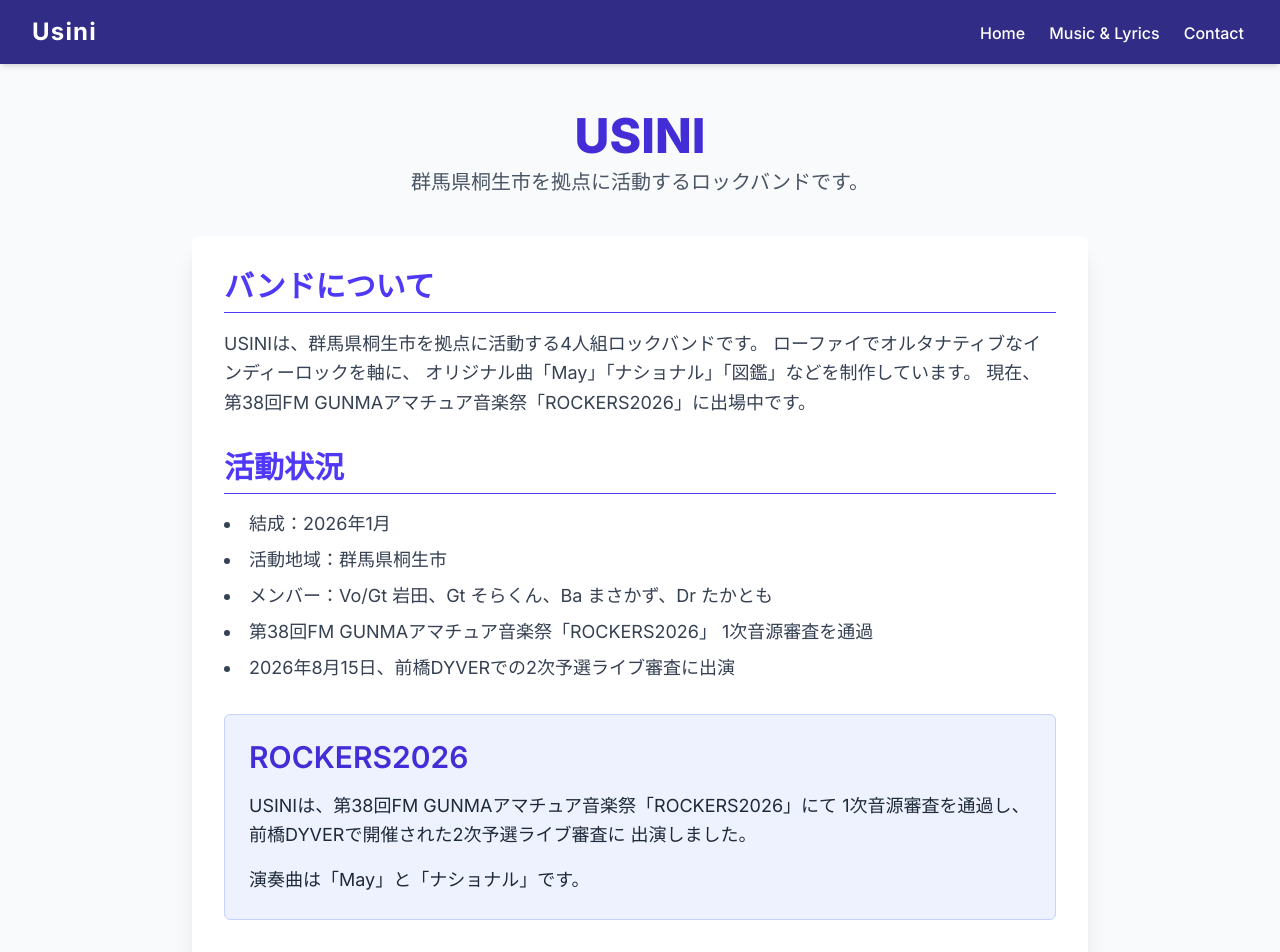
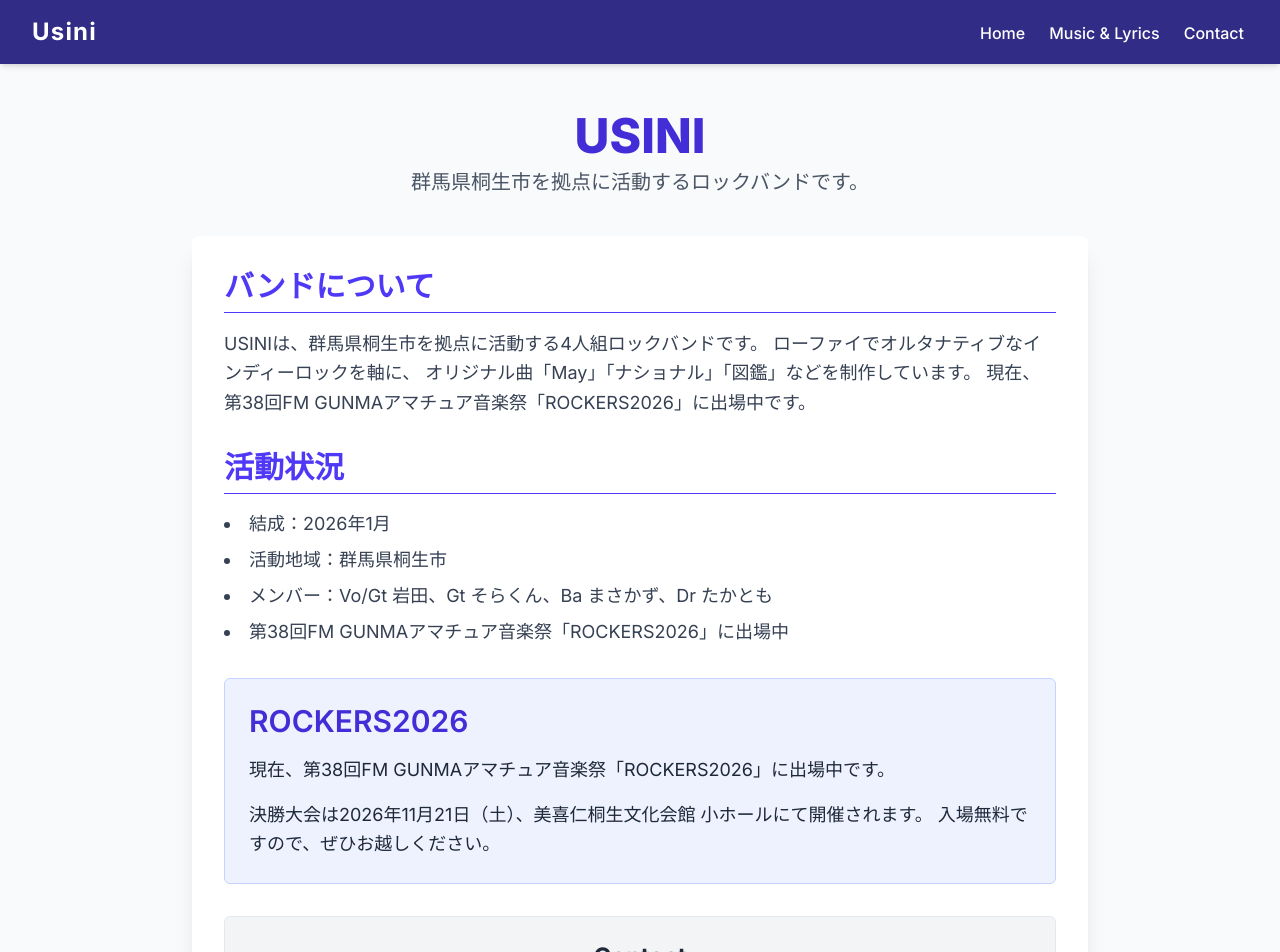
Before and after one commit to satohidetada/my-band-site, a Next.js app: page / in a window 1280 px wide. Shown: the top 952 px of the page. Built offline with nearby package versions, Linux system fonts and the light colour scheme.

Commit message:
Update band intro and ROCKERS2026 status

```diff
--- a/src/app/page.tsx
+++ b/src/app/page.tsx
@@ -31,13 +31,7 @@ export default function AboutPage() {
             <li>結成：2026年1月</li>
             <li>活動地域：群馬県桐生市</li>
             <li>メンバー：Vo/Gt 岩田、Gt そらくん、Ba まさかず、Dr たかとも</li>
-            <li>
-              第38回FM GUNMAアマチュア音楽祭「ROCKERS2026」
-              1次音源審査を通過
-            </li>
-            <li>
-              2026年8月15日、前橋DYVERでの2次予選ライブ審査に出演
-            </li>
+            <li>第38回FM GUNMAアマチュア音楽祭「ROCKERS2026」に出場中</li>
           </ul>
         </section>
 
@@ -46,12 +40,11 @@ export default function AboutPage() {
             ROCKERS2026
           </h2>
           <p className="text-gray-800 text-lg leading-relaxed">
-            USINIは、第38回FM GUNMAアマチュア音楽祭「ROCKERS2026」にて
-            1次音源審査を通過し、前橋DYVERで開催された2次予選ライブ審査に
-            出演しました。
+            現在、第38回FM GUNMAアマチュア音楽祭「ROCKERS2026」に出場中です。
           </p>
           <p className="text-gray-800 text-lg leading-relaxed mt-4">
-            演奏曲は「May」と「ナショナル」です。
+            決勝大会は2026年11月21日（土）、美喜仁桐生文化会館 小ホールにて開催されます。
+            入場無料ですので、ぜひお越しください。
           </p>
         </section>
 
```
Lines whose indentation alone changed are shown as unchanged.
